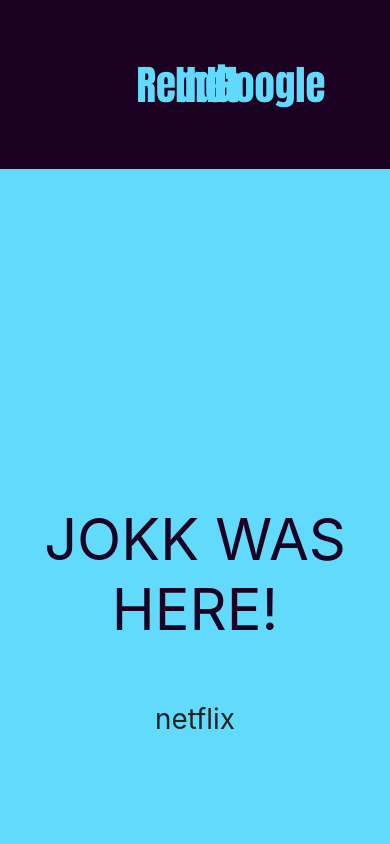
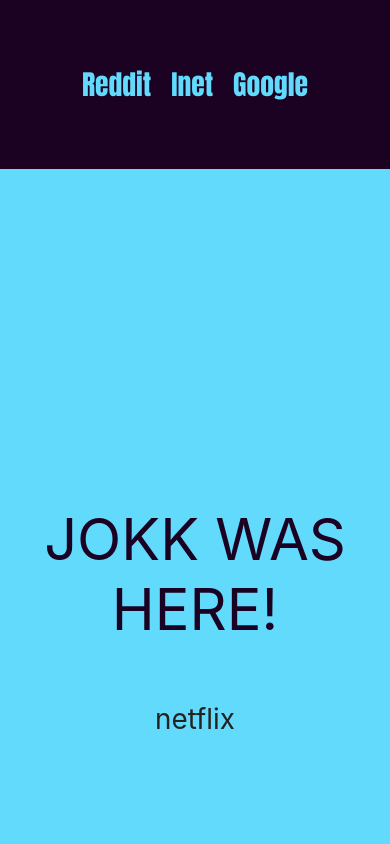
Before and after one commit to joacimgr/react-base, a React (Create React App) app: page / in a window 390 px wide. Shown: the top 844 px of the page. Built offline with nearby package versions, Linux system fonts and the light colour scheme.

Commit message:
Fix header text to fit phone?

```diff
--- a/src/App.css
+++ b/src/App.css
@@ -16,20 +16,24 @@
   align-items: center;
   justify-content: center;
   background-color:#1b0122;
-  font-size: calc(33px + 2vmin);
+  font-size: calc(12px + 4vmin);
   font-family: Impact, Haettenschweiler, 'Arial Narrow Bold', sans-serif;
 }
 
 .left-content {
-  width: 10vw;
+  min-width: 15vw;
+  padding-right: 10px;
 }
 
 .center-content {
-  width: 10vw;
+  min-width: 10vw;
+  padding-left: 10px;
+  padding-right: 10px;
 }
 
 .right-content {
-  width: 10vw;
+  min-width: 15vw;
+  padding-left: 10px;
 }
 
 .content {
@@ -55,6 +59,7 @@
 }
 .App-link {
   color: #61dafb;
+
 }
 
 .App-link:hover{
```
